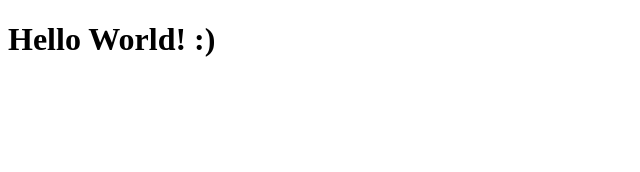
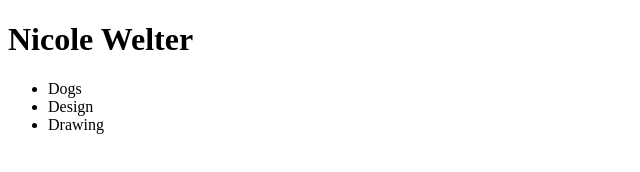
Before and after one commit to nicolewelter/nicolewelter97.github.io, a plain HTML site: page index.html in a window 1280 px wide. Shown: the whole page, without its empty margins (0-640 px from the left). Drawn offline with Linux system fonts and the light colour scheme.

Commit message:
New Home Page
My GitHub website.

```diff
--- a/index.html
+++ b/index.html
@@ -7,6 +7,11 @@
     <title>Nicole Welter</title>
 </head>
 <body>
-    <h1>Hello World! :)</h1>
+    <h1>Nicole Welter</h1>
+    <ul>
+        <li>Dogs</li>
+        <li>Design</li>
+        <li>Drawing</li>
+    </ul>
 </body>
 </html>
```
